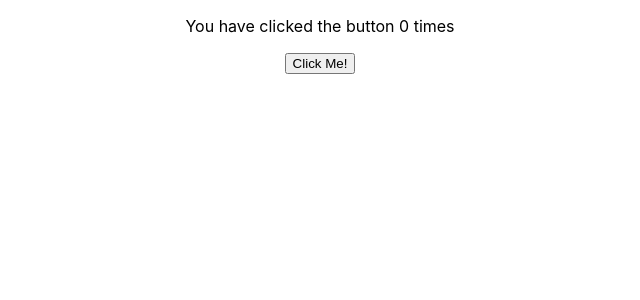
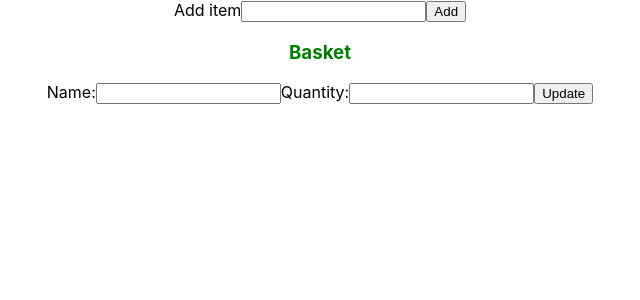
Before and after one commit to JHarry444/BAE12-React, a React (Create React App) app: page / in a window 1280 px wide. Shown: the top 300 px of the page, without its empty margins (320-960 px from the left). Built offline with nearby package versions, Linux system fonts and the light colour scheme.

Commit message:
added extra example

```diff
--- a/src/App.js
+++ b/src/App.js
@@ -1,11 +1,12 @@
 import './App.css';
 import Counter from './components/hooks/Counter';
+import ProductManager from './components/lifting-state/solutions/ProductManager';
 
 const App = () => {
 
   return (
     <div className="App">
-      <Counter/>
+      <ProductManager/>
     </div>
   );
 }
--- a/src/components/lifting-state/solutions/Basket.jsx
+++ b/src/components/lifting-state/solutions/Basket.jsx
@@ -1,7 +1,8 @@
 import PropTypes from 'prop-types';
 import Product from "./Product";
+import UpdateProduct from './UpdateProduct';
 
-const Basket = ({ products, deleteProduct, updateQuantity }) => {
+const Basket = ({ products, deleteProduct, updateProduct, currentProduct, updateCurrent }) => {
 
     return (
         <>
@@ -12,13 +13,14 @@ const Basket = ({ products, deleteProduct, updateQuantity }) => {
                         productName={productName}
                         quantity={quantity}
                         deleteProduct={deleteProduct}
-                        updateQuantity={updateQuantity}
+                        updateCurrent={updateCurrent}
                         id={i}
                         key={productName + i}
                     />
                     )
                 }
             </ol>
+            <UpdateProduct product={currentProduct} updateProduct={updateProduct} />
         </>
     );
 }
@@ -31,5 +33,7 @@ Basket.propTypes = {
         quantity: PropTypes.number.isRequired,
     }).isRequired,
     deleteProduct: PropTypes.func.isRequired,
-    updateQuantity: PropTypes.func.isRequired,
+    updateProduct: PropTypes.func.isRequired,
+    currentProduct: PropTypes.func.isRequired,
+    updateCurrent: PropTypes.func.isRequired,
 }
--- a/src/components/lifting-state/solutions/Product.jsx
+++ b/src/components/lifting-state/solutions/Product.jsx
@@ -1,19 +1,14 @@
-import { useState } from "react";
 import PropTypes from 'prop-types';
 
-const Product = ({productName, quantity, deleteProduct, updateQuantity, id}) => {
-
-    const [quantityChange, setQuantityChange] = useState(0);
-
+const Product = ({productName, quantity, deleteProduct, updateCurrent, id}) => {
     return (
         <>
             <p>
                 Name: {productName} Quantity: {quantity}
                 {" "}
                 <button  onClick={() => deleteProduct(id)}>Delete</button>
+                <button onClick={() => updateCurrent(id)}>Update</button>
             </p>
-            <input value={quantityChange} onChange={e => setQuantityChange(e.target.value)}/>
-            <button onClick={() => updateQuantity(id, quantityChange)}>Modify Quantity</button>
         </>
      );
 }
@@ -24,6 +19,6 @@ Product.propTypes = {
     productName: PropTypes.string.isRequired,
     quantity: PropTypes.number.isRequired,
     deleteProduct: PropTypes.func.isRequired,
-    updateQuantity: PropTypes.func.isRequired,
+    updateCurrent: PropTypes.func.isRequired,
     id: PropTypes.number.isRequired,
 }
--- a/src/components/lifting-state/solutions/ProductManager.jsx
+++ b/src/components/lifting-state/solutions/ProductManager.jsx
@@ -5,12 +5,16 @@ import Basket from "./Basket";
 const ProductManager = () => {
 
     const [products, setProducts] = useState([]);
+    const [currentProduct, setCurrentProduct] = useState({
+        productName: "",
+        quantity: "",
+        index: 0
+    });
 
-    const updateQuantity = (index, change) => {
-        const _products = [...products];
-        _products[index].quantity += Number.parseInt(change);
-        setProducts(_products);
-    }
+    const updateCurrent = (index) => {
+        setCurrentProduct({...products[index], index});
+    };
+
 
     const deleteProduct = (index) => {
         const deleted = [...products];
@@ -25,10 +29,28 @@ const ProductManager = () => {
         if (productName) setProducts([...products, { productName, quantity: 1}]);
     }
 
+    const updateProduct = (e, productName, quantity, index) => {
+        e.preventDefault();
+        const _products = [...products];
+        _products[index] = {productName, quantity};
+        setProducts(_products);
+        setCurrentProduct({
+            productName: "",
+            quantity: "",
+            index: 0
+        });
+    }
+
     return (
         <>
             <AddBasket addProduct={addProduct}/>
-            <Basket products={products} deleteProduct={deleteProduct} updateQuantity={updateQuantity}/>
+            <Basket
+                products={products}
+                deleteProduct={deleteProduct}
+                updateProduct={updateProduct}
+                currentProduct={currentProduct}
+                updateCurrent={updateCurrent}
+            />
         </>
      );
 }
--- /dev/null
+++ b/src/components/lifting-state/solutions/UpdateProduct.jsx
@@ -0,0 +1,27 @@
+import { useEffect, useState } from "react";
+
+function UpdateProduct({product, updateProduct}) {
+   const [productName, setProductName] = useState();
+   const [quantity, setQuantity] = useState();
+
+    useEffect(() => {
+        setProductName(product.productName);
+        setQuantity(product.quantity);
+    }, [product]);
+
+    return (
+        <form onSubmit={(e) => updateProduct(e, productName, quantity, product.index)}>
+            <label>
+                Name:
+                <input name="productName" value={productName} onChange={e => setProductName(e.target.value)}/>
+            </label>
+            <label>
+                Quantity:
+                <input name="quantity" value={quantity} onChange={e => setQuantity(e.target.value)}/>
+            </label>
+            <button>Update</button>
+        </form>
+     );
+}
+
+export default UpdateProduct;
```
